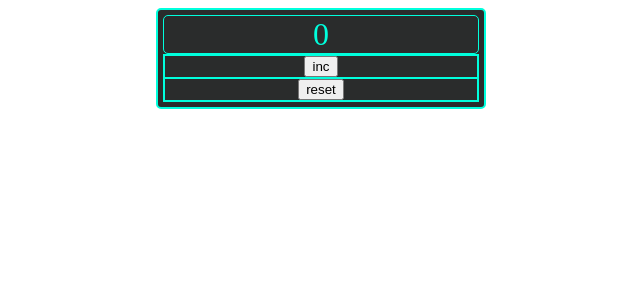
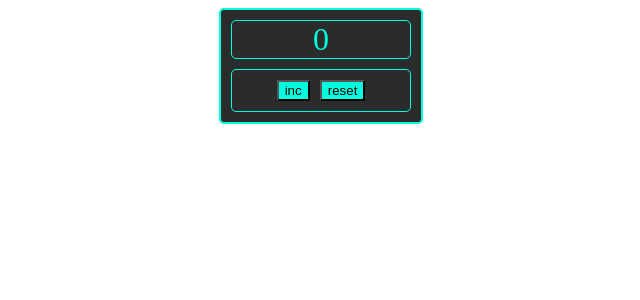
Before and after one commit to AndreiLeonov/simple-counter, a React (Create React App) app: page / in a window 1280 px wide. Shown: the top 300 px of the page, without its empty margins (319-959 px from the left). Built offline with nearby package versions, Linux system fonts and the light colour scheme.

Commit message:
css refactoring

```diff
--- a/src/components/Button.jsx
+++ b/src/components/Button.jsx
@@ -4,8 +4,8 @@ import styles from '../styles.module.css';
 export const Button = (props) => {
 
     return (
-        <div className={styles.btn} >
-            <button onClick={props.onClick}>{props.title}</button>
+        <div >
+            <button className={styles.counterbtn} onClick={props.onClick}>{props.title}</button>
         </div>
 
     );
--- a/src/components/Counter.jsx
+++ b/src/components/Counter.jsx
@@ -18,10 +18,8 @@ export const Counter = () => {
 
     return (
         <div className={styles.counter}>
-
                 <Display value={value} />
-
-            <div className={styles.btn}>
+            <div className={styles.btns}>
                 <Button onClick={incHandler} title={'inc'} />
                 <Button onClick={resetHandler} title={'reset'} />
             </div>
--- a/src/styles.module.css
+++ b/src/styles.module.css
@@ -2,7 +2,7 @@
     border: 2px solid rgb(0, 255, 221);
     border-radius: 5px;
     padding: 5px;
-    width: 25%;
+    width: 15%;
     margin: 0 auto;
     display: flex;
     justify-content: center;
@@ -18,14 +18,23 @@
     font-size: 32px;
     text-align: center;
     color: rgb(0, 255, 221);
+    margin: 5px;
 }
 
-.btn {
+.btns {
     border: 1px solid rgb(0, 255, 221);
+    border-radius: 5px;
     width: 100%;
-    color: rgb(0, 255, 221);
+    padding: 5px;
     display: flex;
     justify-content: center;
     flex-direction: row;
     flex-wrap: wrap;
+    margin: 5px;
 }
+
+.counterbtn {
+    color: #000;
+    background-color: rgb(0, 255, 221);
+    margin: 5px;
+}
```
